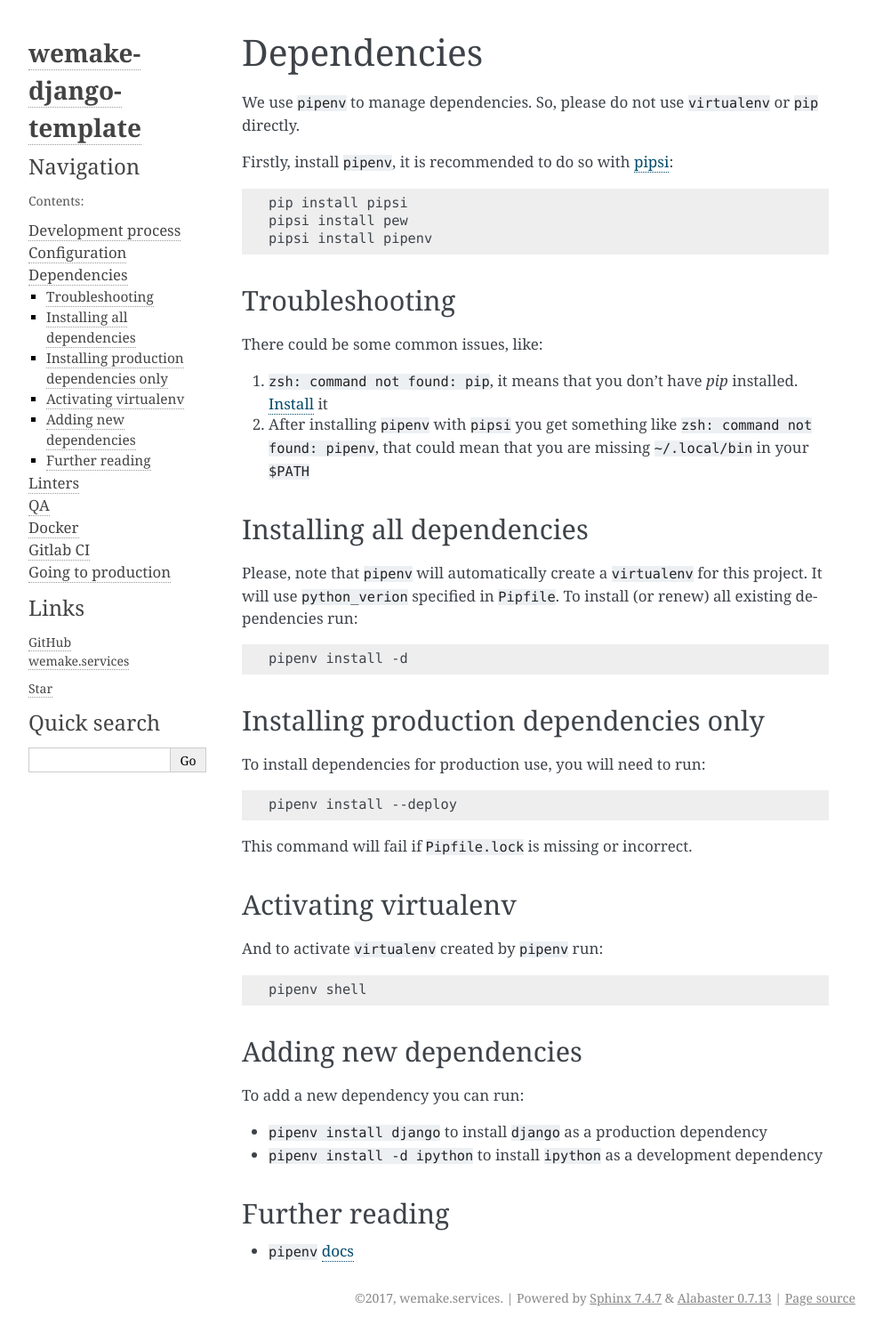
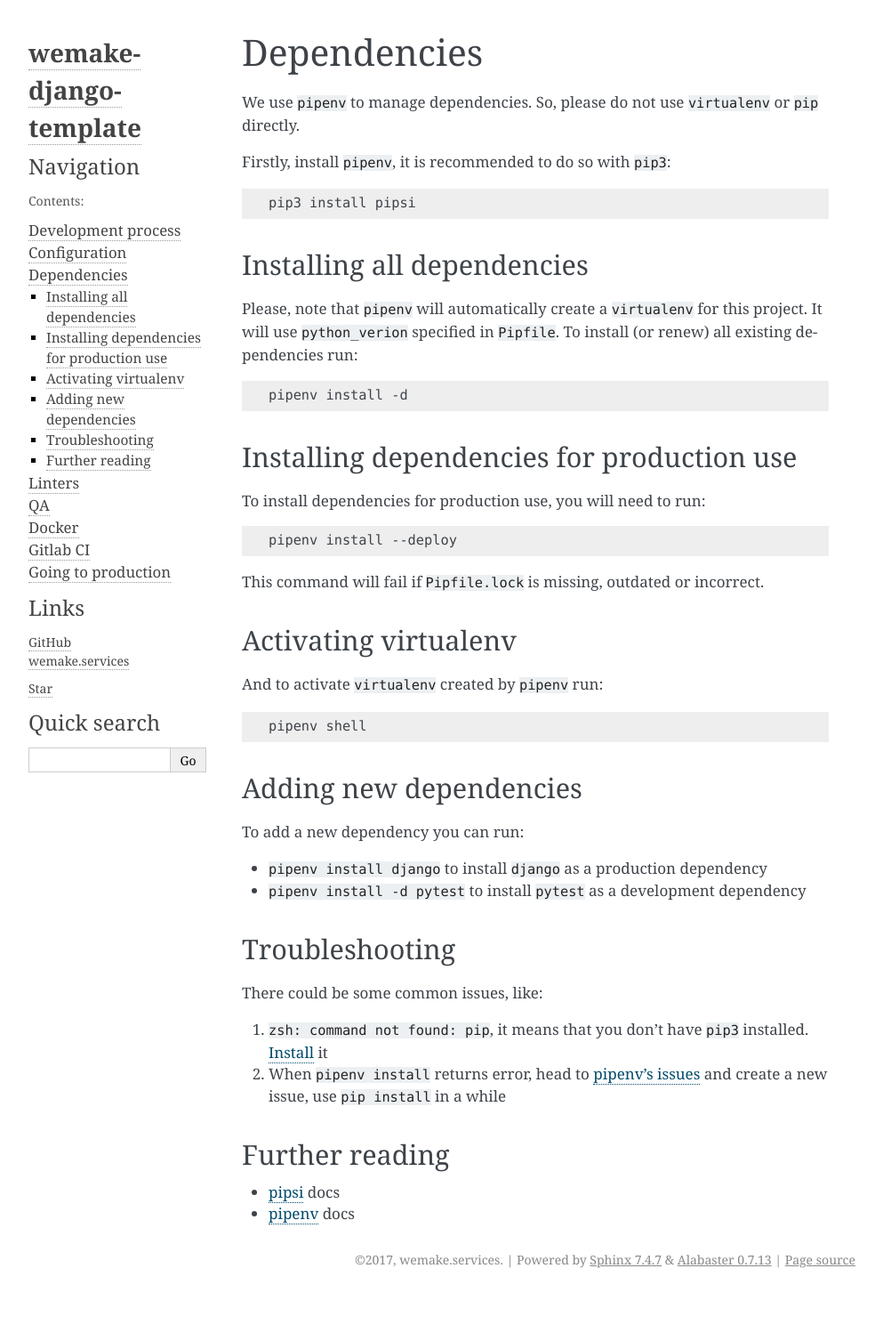
Before and after one commit to wemake-services/wemake-django-template, a Sphinx documentation site: the page built from {{cookiecutter.project_name}}/docs/_pages/dependencies.rst, in a window 1280 px wide. Shown: the whole page at 89% size, without its empty margins (148-1141 px from the left). Built offline with Sphinx 7.4.7, drawn with Linux system fonts in a browser that asks for light colours; pages that are not in the unit, such as notebooks, are missing from menus; after the commit the page ends 1455 px from its top, so only the background shows below that.

```diff
--- a/{{cookiecutter.project_name}}/docs/_pages/dependencies.rst
+++ b/{{cookiecutter.project_name}}/docs/_pages/dependencies.rst
@@ -3,24 +3,11 @@
 
 We use ``pipenv`` to manage dependencies. So, please do not use ``virtualenv`` or ``pip`` directly.
 
-Firstly, install ``pipenv``, it is recommended to do so with `pipsi`_:
-
-.. _pipsi: https://github.com/mitsuhiko/pipsi
+Firstly, install ``pipenv``, it is recommended to do so with ``pip3``:
 
 .. code:: bash
 
-  pip install pipsi
-  pipsi install pew
-  pipsi install pipenv
-
-
-Troubleshooting
----------------
-
-There could be some common issues, like:
-
-1. ``zsh: command not found: pip``, it means that you don't have `pip` installed. `Install <https://pip.pypa.io/en/stable/installing/>`_ it
-2. After installing ``pipenv`` with ``pipsi`` you get something like ``zsh: command not found: pipenv``, that could mean that you are missing ``~/.local/bin`` in your ``$PATH``
+  pip3 install pipsi
 
 
 Installing all dependencies
@@ -35,8 +22,8 @@
   pipenv install -d
 
 
-Installing production dependencies only
----------------------------------------
+Installing dependencies for production use
+------------------------------------------
 
 To install dependencies for production use, you will need to run:
 
@@ -44,7 +31,7 @@
 
   pipenv install --deploy
 
-This command will fail if ``Pipfile.lock`` is missing or incorrect.
+This command will fail if ``Pipfile.lock`` is missing, outdated or incorrect.
 
 
 Activating virtualenv
@@ -63,12 +50,20 @@
 To add a new dependency you can run:
 
 - ``pipenv install django`` to install ``django`` as a production dependency
-- ``pipenv install -d ipython`` to install ``ipython`` as a development dependency
+- ``pipenv install -d pytest`` to install ``pytest`` as a development dependency
+
+
+Troubleshooting
+---------------
+
+There could be some common issues, like:
+
+1. ``zsh: command not found: pip``, it means that you don't have ``pip3`` installed. `Install <https://pip.pypa.io/en/stable/installing/>`_ it
+2. When ``pipenv install`` returns error, head to `pipenv's issues <https://github.com/kennethreitz/pipenv/issues>`_ and create a new issue, use ``pip install`` in a while
 
 
 Further reading
 ---------------
 
-- ``pipenv`` `docs`_
-
-.. _docs: https://docs.pipenv.org/
+- `pipsi <https://github.com/mitsuhiko/pipsi>`_ docs
+- `pipenv <https://docs.pipenv.org/>`_ docs
--- /dev/null
+++ b/{{cookiecutter.project_name}}/docs/requirements.txt
@@ -0,0 +1 @@
+sphinx
```
Also changed, not shown: 2 other files.
